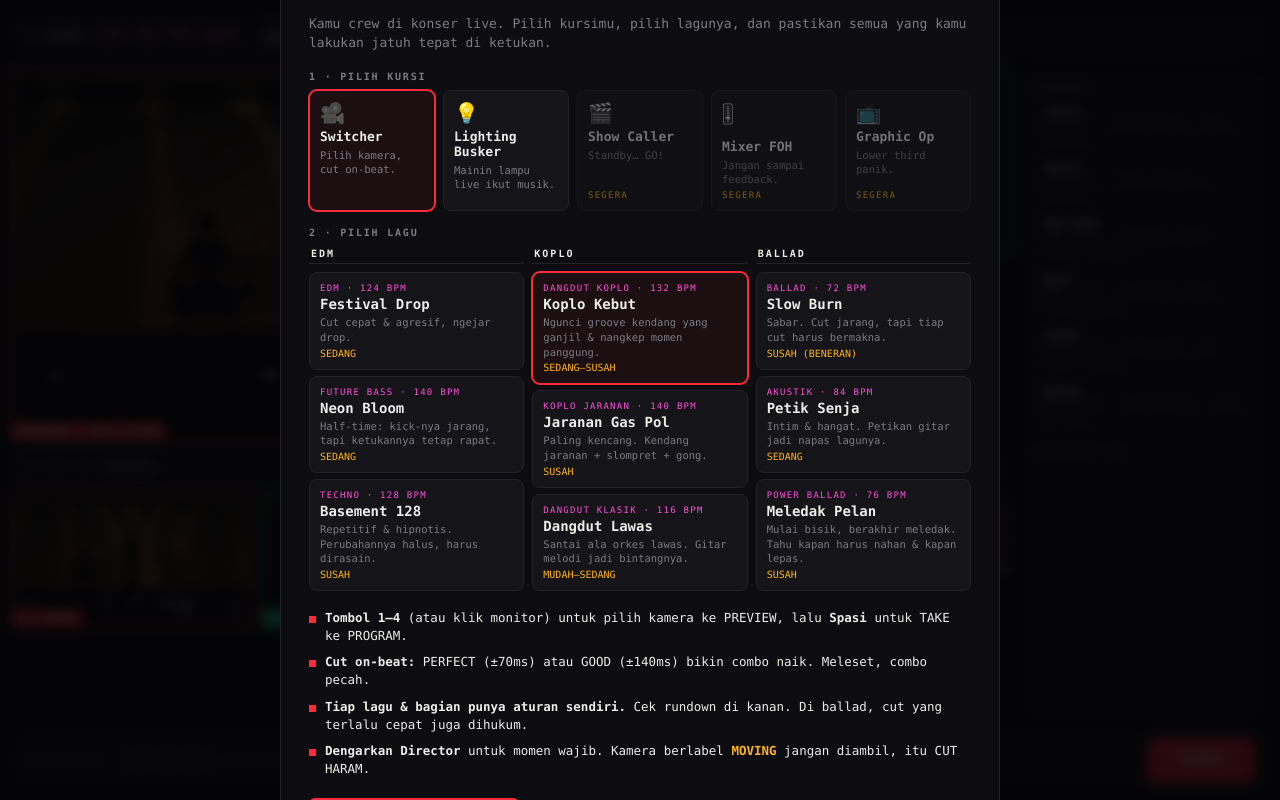
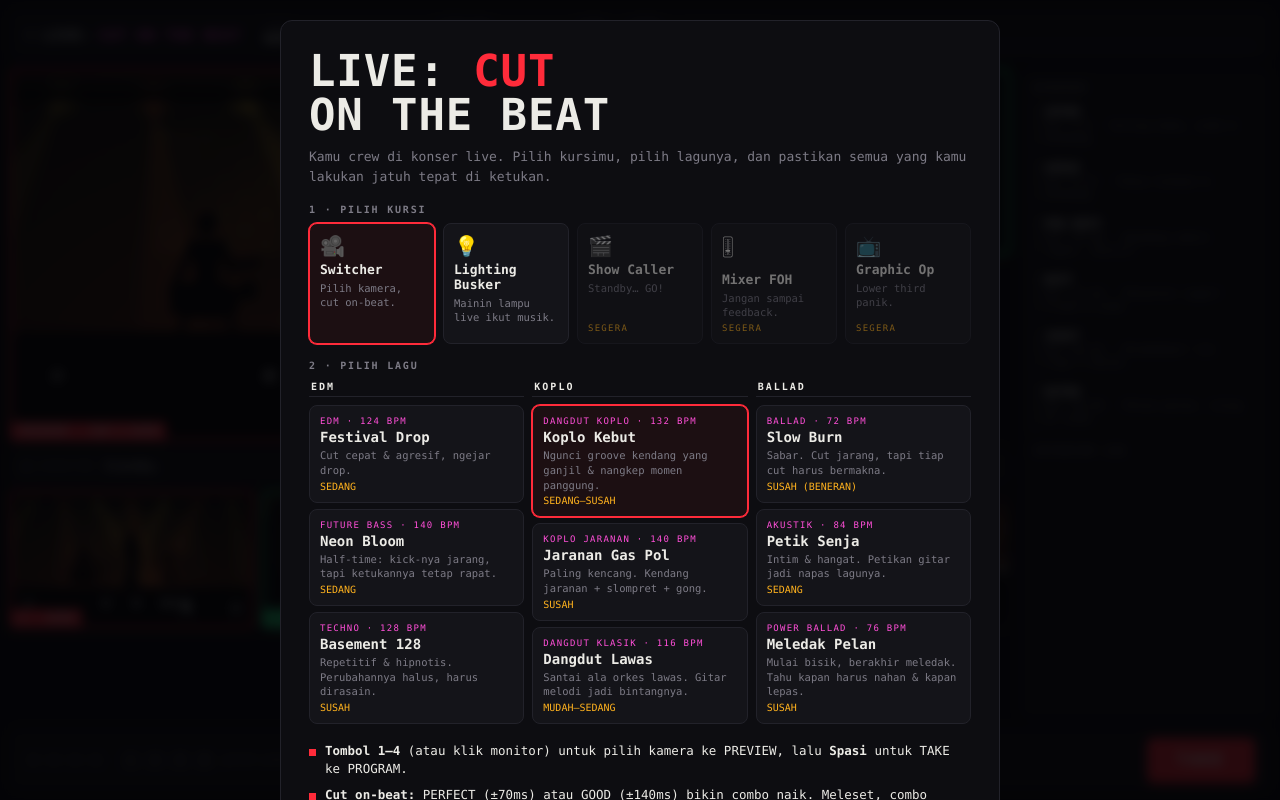
Before and after one commit to livecut-game/live-cut-on-the-beat, a plain HTML site: page index.html in a window 1280 px wide. Drawn offline with Linux system fonts and the light colour scheme; animation ran at ten frames a second.

Commit message:
Fix menu kepotong di layar pendek: overlay bisa di-scroll
Co-Authored-By: Claude Opus 5.5 <noreply@anthropic.com>
Claude-Session: https://claude.ai/code/session_018R1ugQSJNE4scXKgA5md3W

```diff
--- a/index.html
+++ b/index.html
@@ -70,7 +70,8 @@ footer{grid-column:1/3;display:flex;align-items:center;gap:14px;padding:8px 14px
 #next{font-size:11px;color:var(--mut);min-width:150px;text-align:right}
 #take{font-family:inherit;font-weight:900;letter-spacing:.15em;font-size:16px;padding:12px 30px;border:none;border-radius:6px;background:var(--red);color:#fff;cursor:pointer;box-shadow:0 4px 0 #8a0f18}
 #take:active,#take.press{transform:translateY(3px);box-shadow:0 1px 0 #8a0f18}
-#overlay{position:fixed;inset:0;background:rgba(4,4,6,.86);backdrop-filter:blur(6px);display:flex;align-items:center;justify-content:center;padding:20px;z-index:10;overflow:auto}
+#overlay{position:fixed;inset:0;background:rgba(4,4,6,.86);backdrop-filter:blur(6px);display:flex;align-items:flex-start;justify-content:center;padding:20px;z-index:10;overflow-y:auto}
+#overlay .card{margin:auto 0}
 #overlay.hide{display:none}
 .card{max-width:720px;width:100%;background:#0d0d11;border:1px solid var(--line);border-radius:12px;padding:28px}
 .card h1{font-size:clamp(26px,5vw,44px);font-weight:900;letter-spacing:.02em;line-height:1}
```
